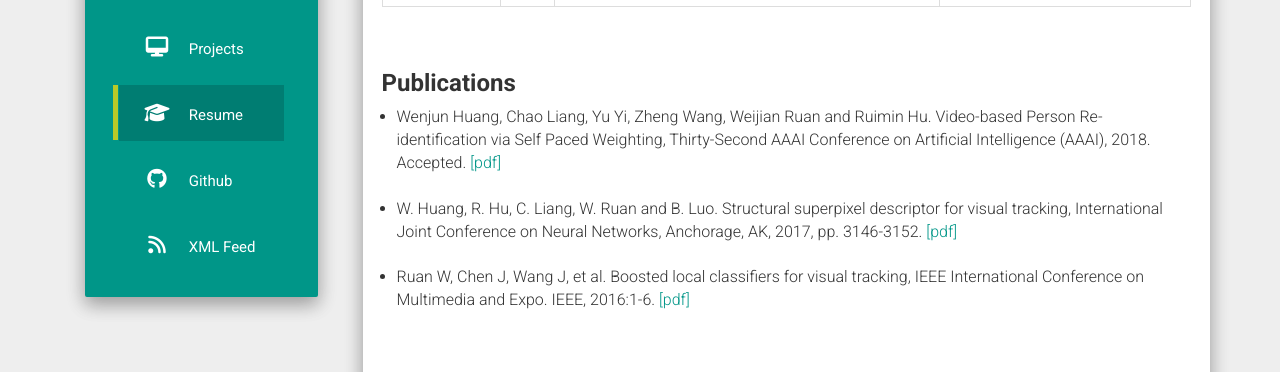
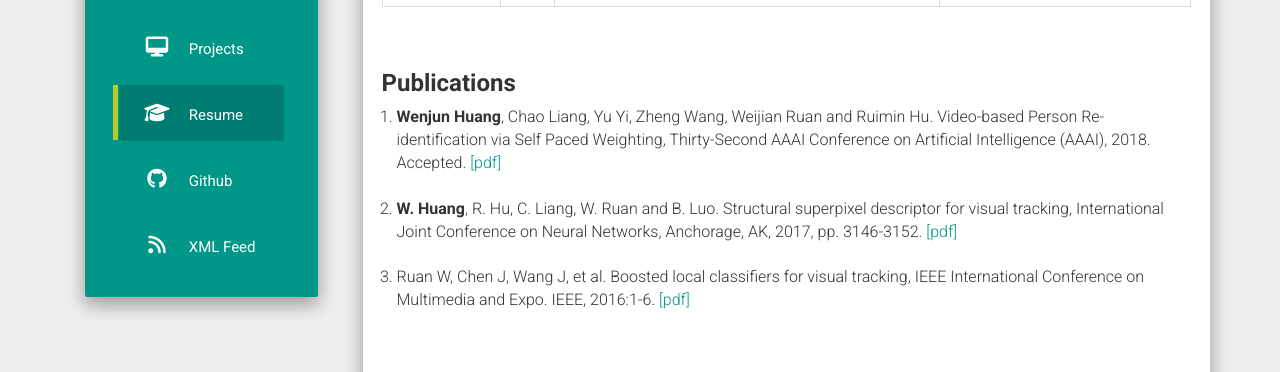
Before and after one commit to hwenjun18/hwenjun18.github.io, a Jekyll site: the page built from resume.md, in a window 1280 px wide. Shown: the part 345-717 px from the top of the page. Built offline with Jekyll 4.4.1, drawn with Linux system fonts in a browser that asks for light colours; nearby versions of some CDN libraries; comment, search, counter and statistics services are not loaded.

Commit message:
UPDATE
UPDATE

```diff
--- a/resume.md
+++ b/resume.md
@@ -3,6 +3,8 @@ layout: post
 title:  Wenjun Huang
 permalink: /resume/
 ---
+
+
 <h3><strong> Education Background</strong> </h3>
 <p align='center'>
 	<table id="table" class="table table-bordered table-striped table-condensed">
@@ -24,14 +26,14 @@ permalink: /resume/
 <br>
 <h3><strong> Publications</strong> </h3>
 
-<ul>
-<li> Wenjun Huang, Chao Liang, Yu Yi, Zheng Wang, Weijian Ruan and Ruimin Hu. Video-based Person Re-identification via Self Paced Weighting, Thirty-Second AAAI Conference on Artificial Intelligence (AAAI), 2018. Accepted. <a href="http://mmap.whu.edu.cn/wp-content/uploads/2017/11/aaai-18_wenjun_huang.pdf">[pdf]</a> </li>
+<ol>
+<li> <b> Wenjun Huang</b>, Chao Liang, Yu Yi, Zheng Wang, Weijian Ruan and Ruimin Hu. Video-based Person Re-identification via Self Paced Weighting, Thirty-Second AAAI Conference on Artificial Intelligence (AAAI), 2018. Accepted. <a href="http://mmap.whu.edu.cn/wp-content/uploads/2017/11/aaai-18_wenjun_huang.pdf">[pdf]</a> </li>
 <br/>
-<li>W. Huang, R. Hu, C. Liang, W. Ruan and B. Luo. Structural superpixel descriptor for visual tracking, International Joint Conference on Neural Networks, Anchorage, AK, 2017, pp. 3146-3152. <a href="http://ieeexplore.ieee.org/document/7966248/">[pdf]</a><br></li>
+<li><b>W. Huang</b>, R. Hu, C. Liang, W. Ruan and B. Luo. Structural superpixel descriptor for visual tracking, International Joint Conference on Neural Networks, Anchorage, AK, 2017, pp. 3146-3152. <a href="http://ieeexplore.ieee.org/document/7966248/">[pdf]</a><br></li>
 <br/>
 <li>Ruan W, Chen J, Wang J, et al. Boosted local classifiers for visual tracking, IEEE International Conference on Multimedia and Expo. IEEE, 2016:1-6. <a href="http://xueshu.baidu.com/s?wd=paperuri%3A%280360dcd84af6cb13845183be4ec5f6ec%29&filter=sc_long_sign&tn=SE_xueshusource_2kduw22v&sc_vurl=http%3A%2F%2Fieeexplore.ieee.org%2Fdocument%2F7552903%2F&ie=utf-8&sc_us=3432304471175397605">[pdf]</a></li>
 <br/>
-</ul>
+</ol>
 
 <br>
 <h3><strong> Awards (in the last two years)</strong> </h3>
```
